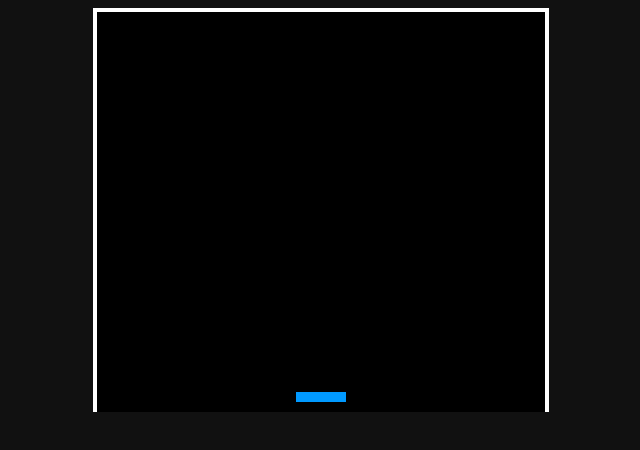
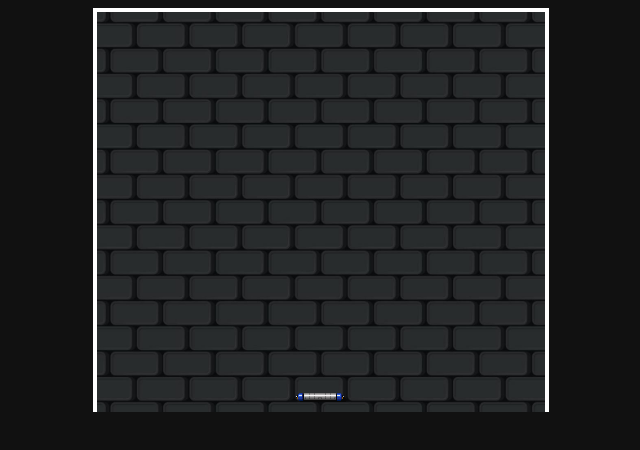
Before and after one commit to 02Alexis/Breakout-Game, a plain HTML site: page index.html in a window 1280 px wide. Shown: the whole page, without its empty margins (319-959 px from the left). Drawn offline with Linux system fonts and the light colour scheme.

Commit message:
avance del juego 'movimiento de la paleta, accion de rebote de la bola en la paleta', añadiendo imagenes

```diff
--- a/index.html
+++ b/index.html
@@ -8,7 +8,8 @@
   canvas {
     border: 4px solid #fff;
     border-bottom: transparent;
-    background: #000;
+    background: url("bkg.jpg");
+    background-size: cover;
     margin: 0 auto;
     display: block;
   }
@@ -16,11 +17,17 @@
 
 <canvas> </canvas>
 
+<img hidden id="sprite" src="./sprite.png" alt="sprite breakout" />
+<img hidden id="slug" src="./bricks.png" alt="sprite bricks breakout" />
+
 <script>
   // recuperamos la etiqueta canvas
   const canvas = document.querySelector("canvas");
   // dibujar en 2d
   const ctx = canvas.getContext("2d");
+
+  const $sprite = document.querySelector("#sprite");
+  const $slug = document.querySelector("#slug");
 
   // resolucion del canvas
   canvas.width = 448;
@@ -45,6 +52,20 @@
   let rightPressed = false;
   let leftPressed = false;
 
+  /* variables de los ladrillos */
+  const slugRow = 6;
+  const slugColumn = 13;
+  const slugWidth = 30;
+  const slugHeight = 14;
+  const slugPadding = 2;
+  const slugOffSetTop = 80;
+  const slugOffSetLeft = 30;
+  const slugs = [];
+
+  for (let c = 0; c < slugColumn; c++) {
+    slugs[c] = [];
+  }
+
   const PALLET_SENSITIVITY = 8;
 
   function drawBall() {
@@ -56,12 +77,23 @@
   }
 
   function drwaPallet() {
-    ctx.fillStyle = "#09f";
-    ctx.fillRect(palletX, palletY, palletWidth, palletHeight);
+    ctx.drawImage(
+      $sprite,
+      29,
+      267,
+      palletWidth,
+      palletHeight,
+      palletX,
+      palletY,
+      palletWidth,
+      palletHeight
+    );
   }
+
   function drwaSlug() {}
 
   function deteccionColision() {}
+
   function movimientoPelota() {
     // rebote de la pelota laterales
     if (x + dx > canvas.width - sizeBall || x + dx < sizeBall) {
@@ -71,14 +103,22 @@
     if (y + dy < sizeBall) {
       dy = -dy;
     }
+    // la pelota toca la pala
+    const isBallSameXAsPallet = x > palletX && x < palletX + palletWidth;
 
-    // if (y + dy > canvas.height - sizeBall) {
-    //     console.log("Gamer Over");
-    //     document.location.reload()
-    // }
+    const isBallTouchingPallet = y + dy > palletY;
+
+    if (isBallSameXAsPallet && isBallTouchingPallet) {
+      dy = -dy; // cambiamos la direccion de la pelota
+    } else if (y + dy > canvas.height - sizeBall) {
+      console.log("Gamer Over");
+      document.location.reload();
+    }
+
     x += dx;
     y += dy;
   }
+
   function movimientoPallet() {
     if (rightPressed && palletX < canvas.width - palletWidth) {
       palletX += PALLET_SENSITIVITY;
```
Also changed, not shown: bkg.jpg (added), bricks.png (added), sprite.png (added).
